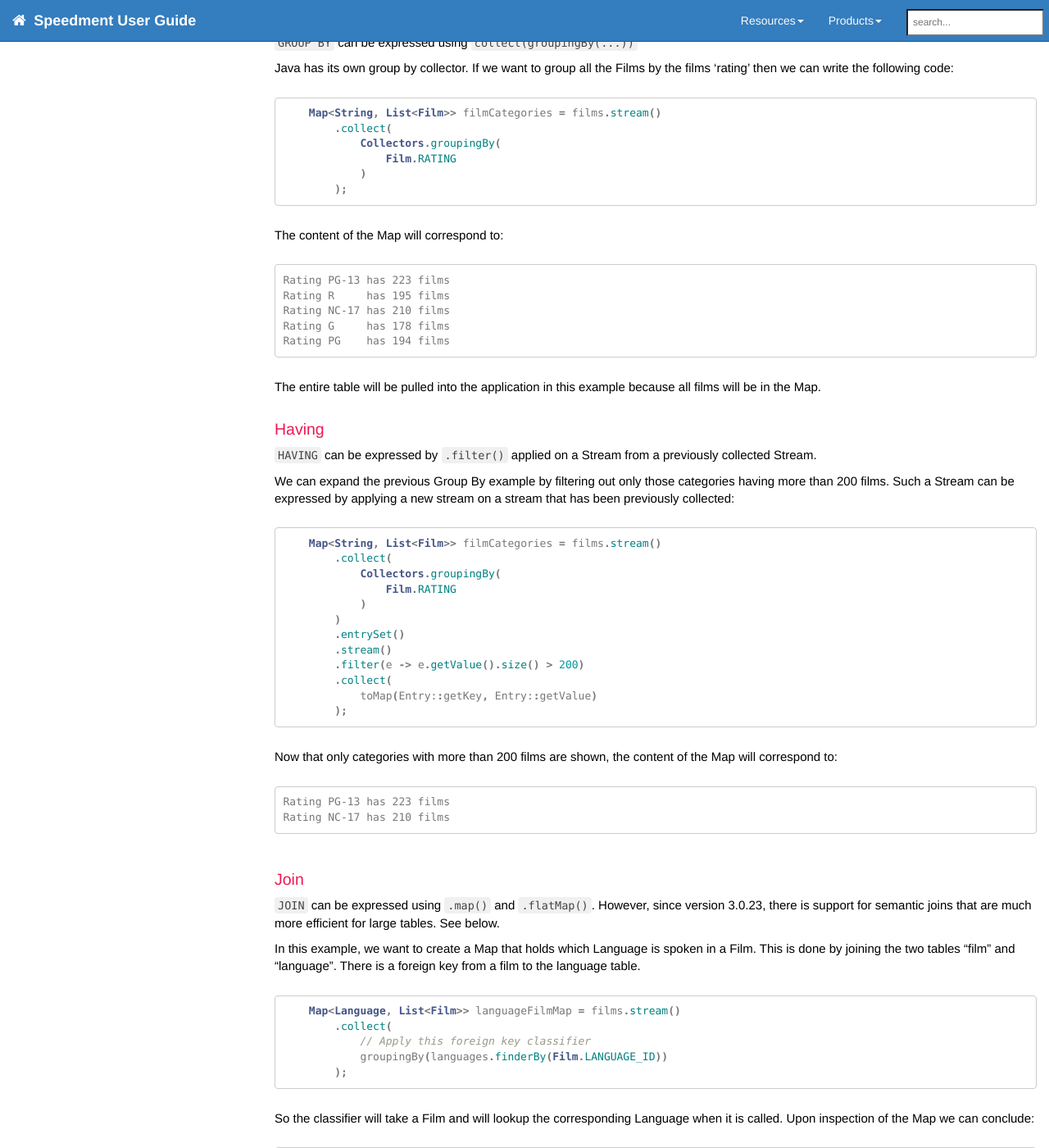
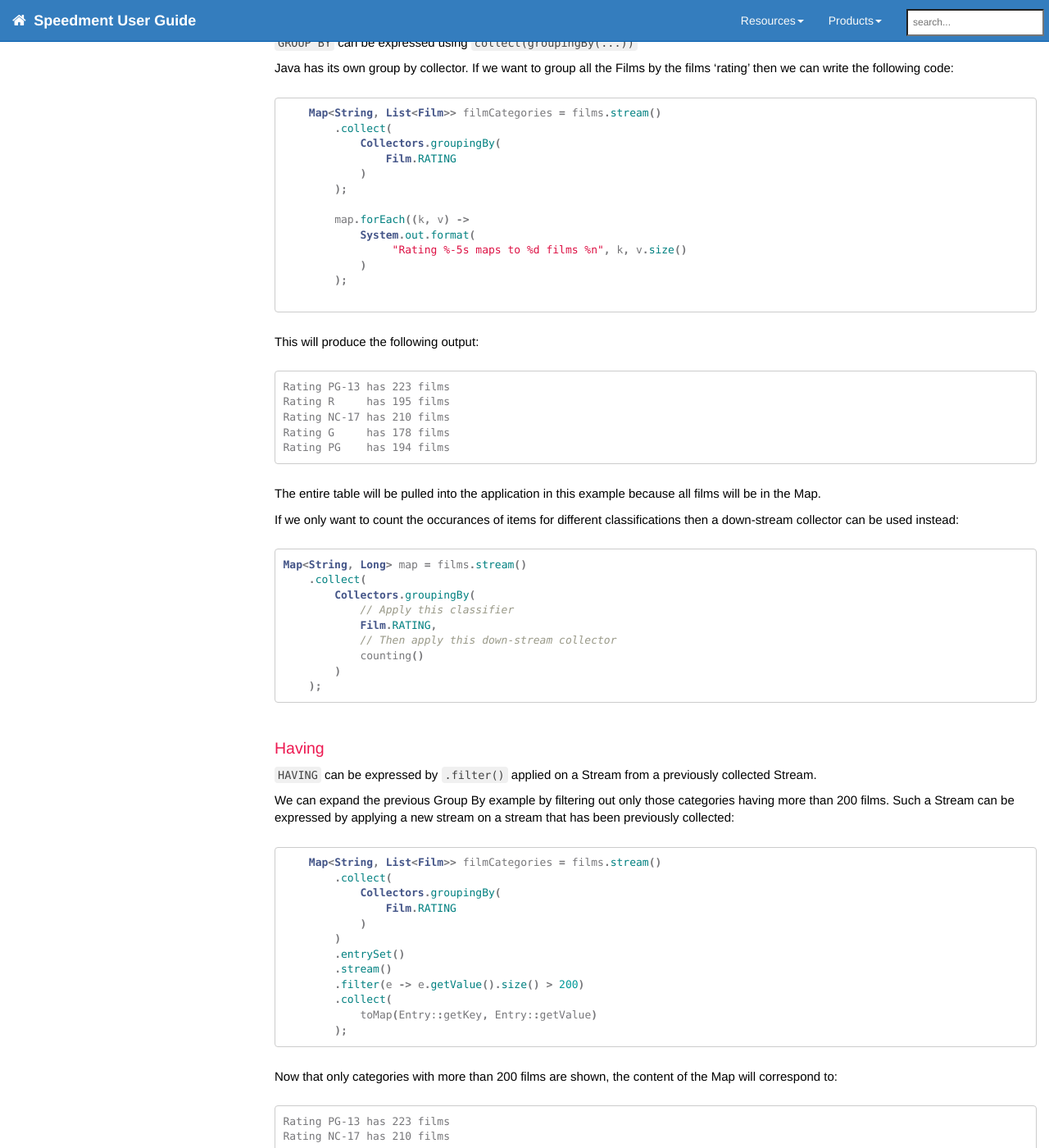
Before and after one commit to speedment/speedment-doc, a Jekyll site: the page built from pages/speedment_examples.md, in a window 1280 px wide and 1400 px high, scrolled down 4974 px. Shown: the whole window at 82% size. Built offline with Jekyll 4.4.1, drawn with Linux system fonts in a browser that asks for light colours; nearby versions of some CDN libraries; comment, search, counter and statistics services are not loaded.

Commit message:
Clarify groupBy

````diff
--- a/pages/speedment_examples.md
+++ b/pages/speedment_examples.md
@@ -237,8 +237,15 @@ Java has its own group by collector. If we want to group all the Films by the fi
                 Film.RATING
             )
         );
+
+        map.forEach((k, v) ->
+            System.out.format(
+                 "Rating %-5s maps to %d films %n", k, v.size()
+            )
+        );
+
 ```
-The content of the Map will correspond to:
+This will produce the following output:
 ``` text
 Rating PG-13 has 223 films
 Rating R     has 195 films
@@ -247,6 +254,21 @@ Rating G     has 178 films
 Rating PG    has 194 films
 ```
 The entire table will be pulled into the application in this example because all films will be in the Map.
+
+If we only want to count the occurances of items for different classifications then a down-stream collector can be used instead:
+
+``` java
+Map<String, Long> map = films.stream()
+    .collect(
+        Collectors.groupingBy(
+            // Apply this classifier
+            Film.RATING,
+            // Then apply this down-stream collector
+            counting()
+        )
+    );
+```
+
 
 
 ### Having
````
